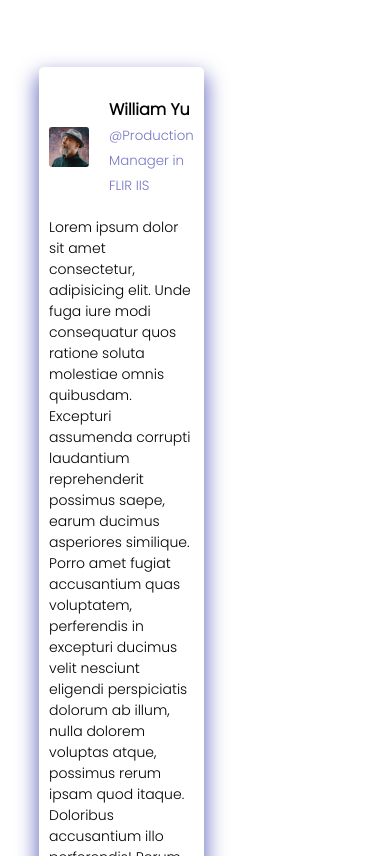
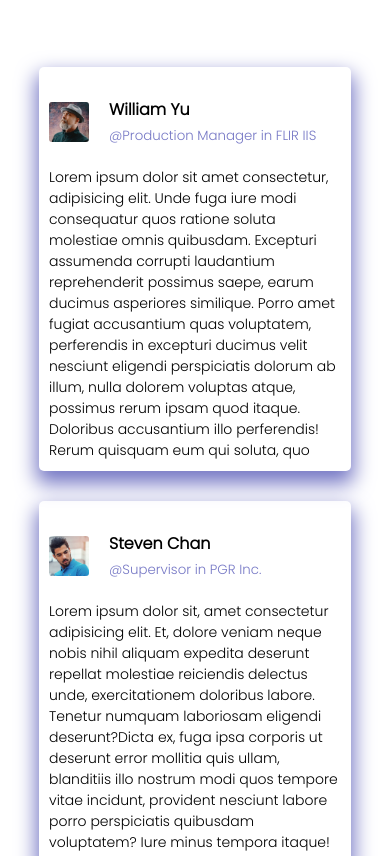
Before and after one commit to Kennethz374/Project01-html-css, a website: page index.html in a window 390 px wide. Shown: the part 3662-4518 px from the top of the page. Drawn offline with Linux system fonts and the light colour scheme.

Commit message:
complete reference section

```diff
--- a/style.css
+++ b/style.css
@@ -376,3 +376,8 @@ hr {
 .reference-col:hover {
   transform: translateY(-15px);
 }
+@media screen and (max-width: 770px) {
+  .reference-col {
+    flex-basis: 100%;
+  }
+}
```
